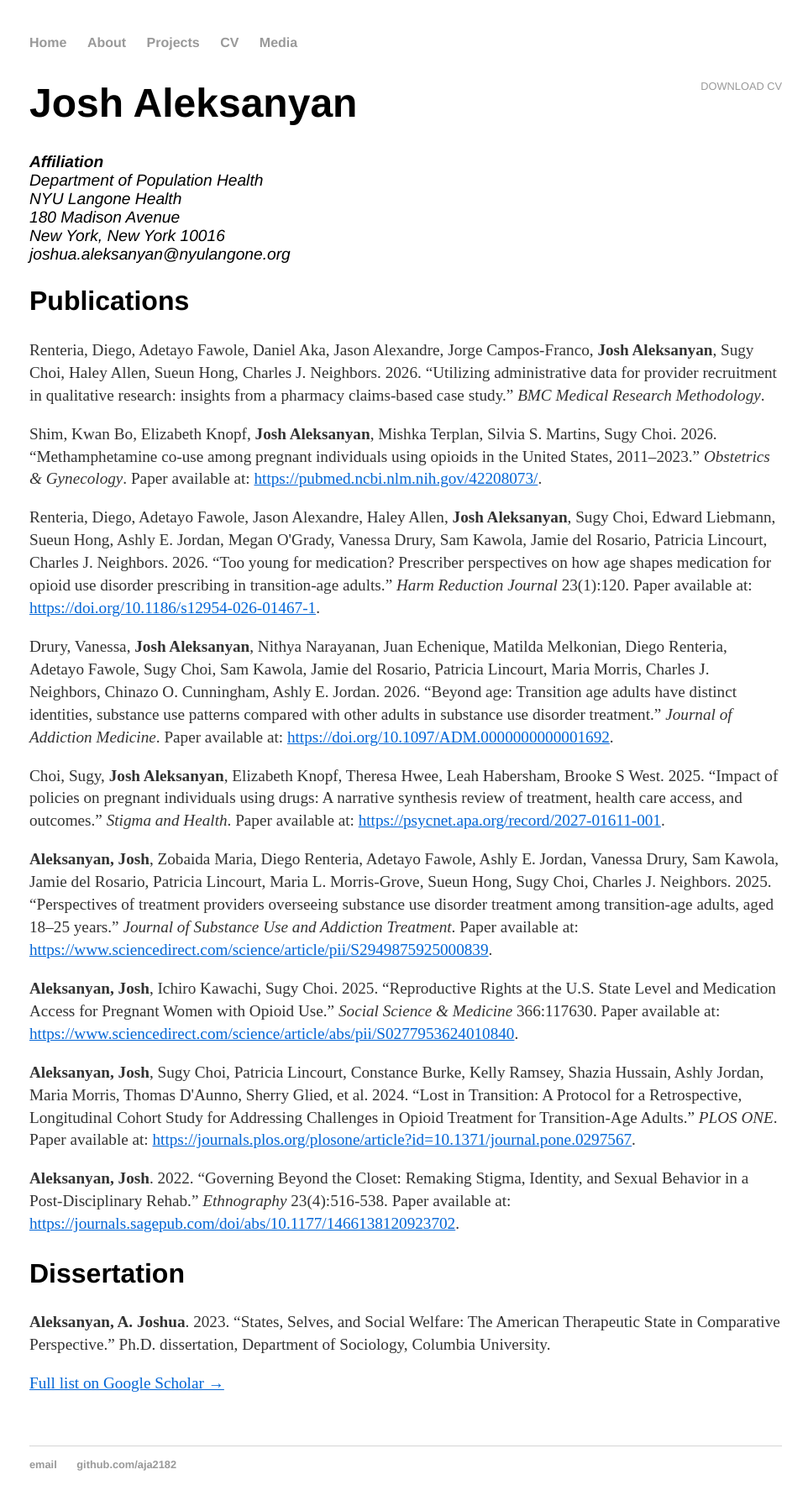
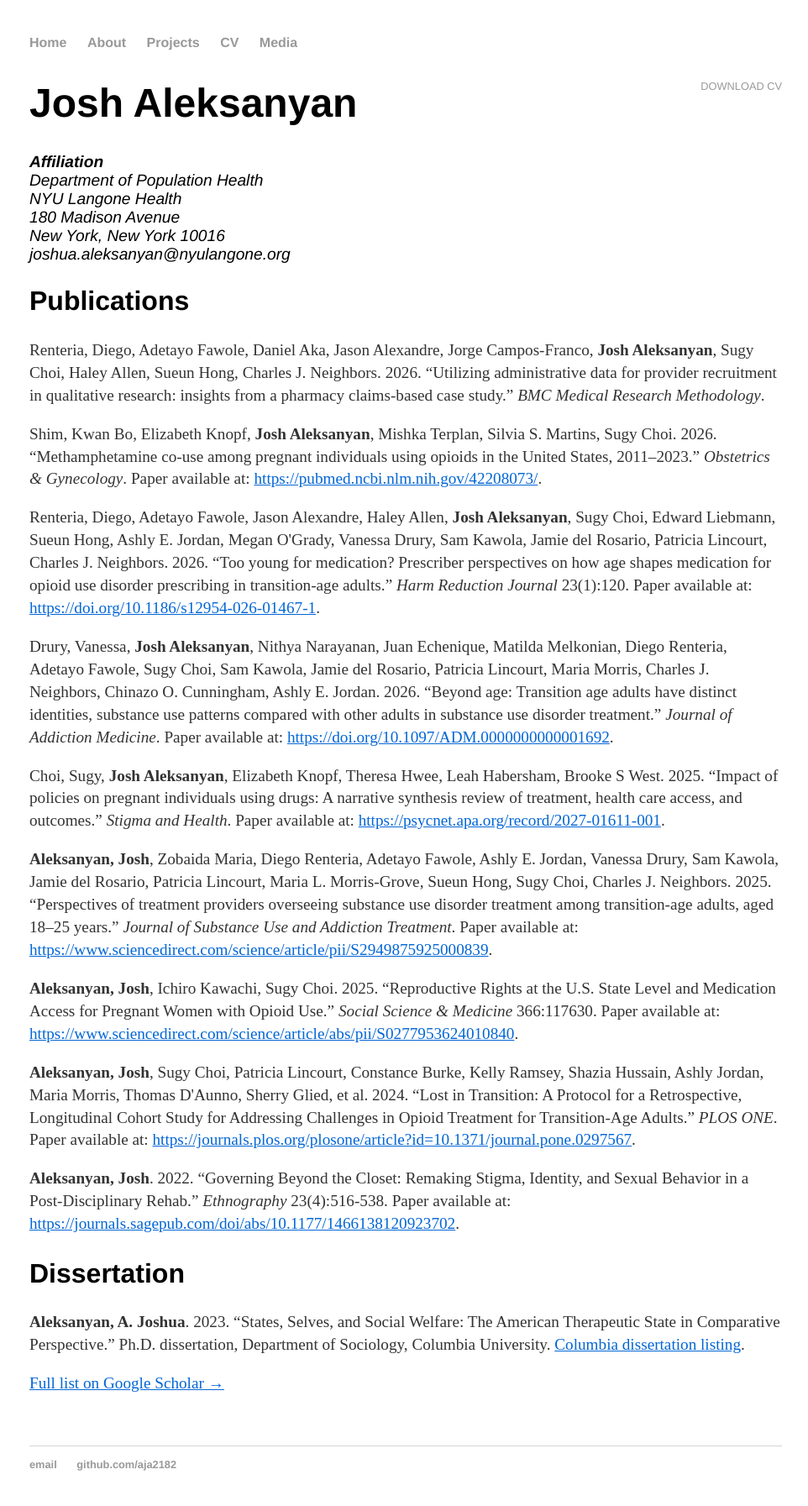
Before and after one commit to aja2182/aja2182.github.io, a Jekyll site: the page built from cv/index.html, in a window 1280 px wide. Shown: the whole page at 84% size, without its empty margins (157-1119 px from the left). Built offline with Jekyll 4.4.1, drawn with Linux system fonts in a browser that asks for light colours; part of the change alters nothing that is shown.

Commit message:
Improve SEO: cv/index.html

```diff
--- a/cv/index.html
+++ b/cv/index.html
@@ -1,6 +1,7 @@
 ---
 layout: default
 title: CV | Josh Aleksanyan
+description: Curriculum vitae of Josh Aleksanyan, sociologist and population health researcher, including publications, academic affiliation, and doctoral dissertation.
 ---
 	<div class="cv">
 		<a href="ALEKSANYAN CV 9.4.pdf" class="download" title="Download CV as PDF">Download CV</a>
@@ -24,6 +25,22 @@ title: CV | Josh Aleksanyan
 		<p><strong>Aleksanyan, Josh</strong>, Sugy Choi, Patricia Lincourt, Constance Burke, Kelly Ramsey, Shazia Hussain, Ashly Jordan, Maria Morris, Thomas D'Aunno, Sherry Glied, et al. 2024. <q>Lost in Transition: A Protocol for a Retrospective, Longitudinal Cohort Study for Addressing Challenges in Opioid Treatment for Transition-Age Adults.</q> <i>PLOS ONE</i>. Paper available at: <a href="https://journals.plos.org/plosone/article?id=10.1371/journal.pone.0297567">https://journals.plos.org/plosone/article?id=10.1371/journal.pone.0297567</a>.</p>
 		<p><strong>Aleksanyan, Josh</strong>. 2022. <q>Governing Beyond the Closet: Remaking Stigma, Identity, and Sexual Behavior in a Post-Disciplinary Rehab.</q> <i>Ethnography</i> 23(4):516-538. Paper available at: <a href="https://journals.sagepub.com/doi/abs/10.1177/1466138120923702">https://journals.sagepub.com/doi/abs/10.1177/1466138120923702</a>.</p>
 		<h2>Dissertation</h2>
-		<p><strong>Aleksanyan, A. Joshua</strong>. 2023. <q>States, Selves, and Social Welfare: The American Therapeutic State in Comparative Perspective.</q> Ph.D. dissertation, Department of Sociology, Columbia University.</p>
+		<p><strong>Aleksanyan, A. Joshua</strong>. 2023. <q>States, Selves, and Social Welfare: The American Therapeutic State in Comparative Perspective.</q> Ph.D. dissertation, Department of Sociology, Columbia University. <a href="https://sociology.columbia.edu/content/joshua-aleksanyan">Columbia dissertation listing</a>.</p>
 		<p><a href="https://scholar.google.com/citations?user=VVDsjfIAAAAJ&amp;hl=en&amp;view_op=list_works&amp;sortby=pubdate">Full list on Google Scholar &rarr;</a></p>
 	</div>
+
+<script type="application/ld+json">
+{
+  "@context": "https://schema.org",
+  "@type": "WebPage",
+  "@id": "https://aja2182.github.io/cv/#webpage",
+  "url": "https://aja2182.github.io/cv/",
+  "name": "CV | Josh Aleksanyan",
+  "about": {
+    "@id": "https://aja2182.github.io/#person"
+  },
+  "isPartOf": {
+    "@id": "https://aja2182.github.io/#website"
+  }
+}
+</script>
```
